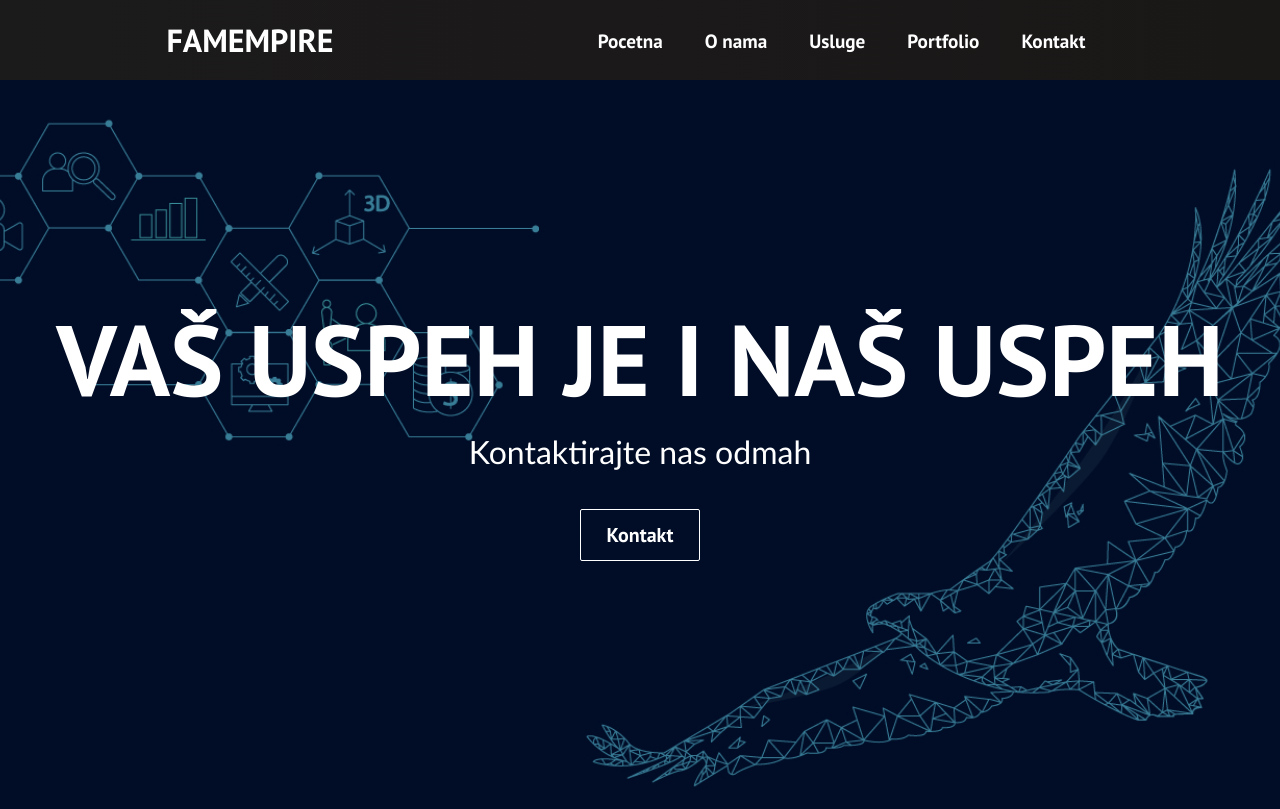
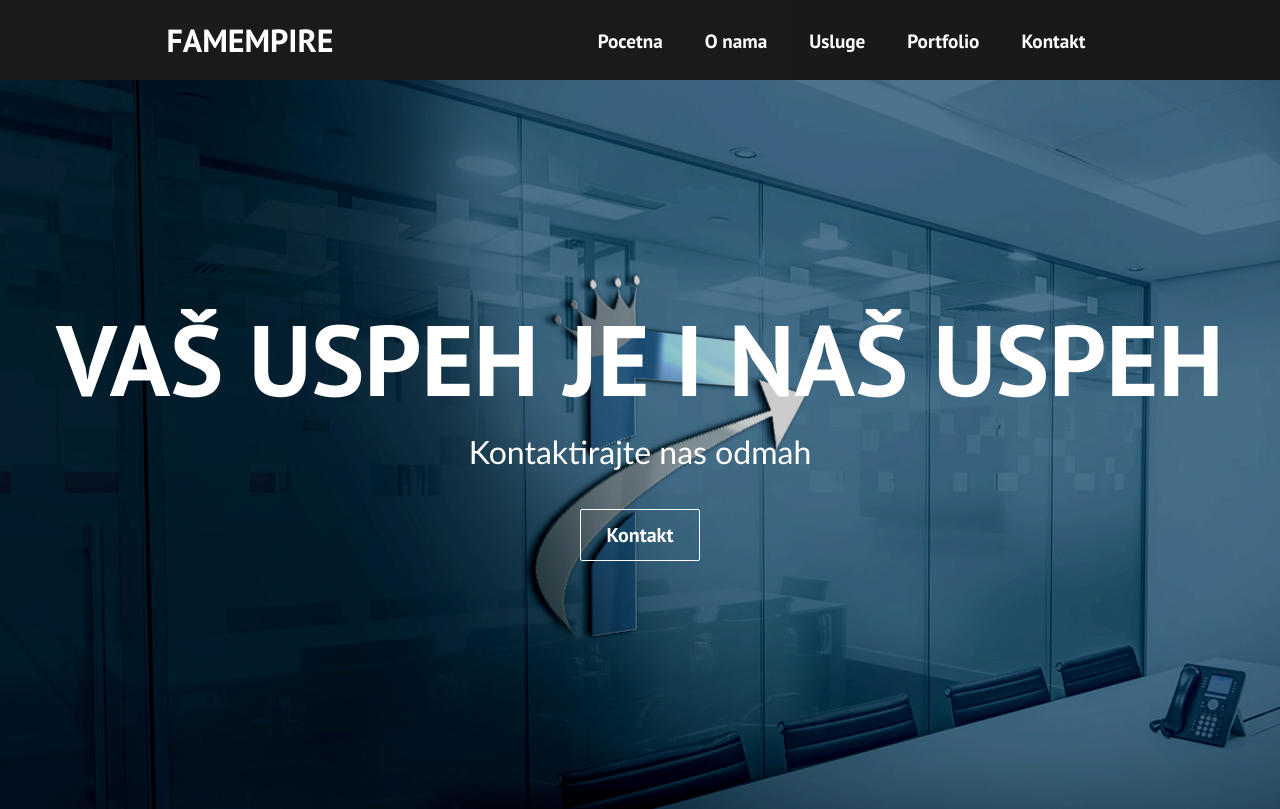
Before and after one commit to VladSustum/nemanja-portfolio1, a React (Create React App) app: page /#/ in a window 1280 px wide. Shown: the top 809 px of the page. Built offline with nearby package versions, Linux system fonts and the light colour scheme; some icons are missing.

Commit message:
fixing stuff

```diff
--- a/src/components/HeroSection.css
+++ b/src/components/HeroSection.css
@@ -7,7 +7,7 @@ video {
   }
 
   .hero-container {
-    background: url('../images/poz2.jpg') center center/cover;
+    background: url('../images/MOKAP.jpg') center center/cover;
     height: 100vh;
     width: 100%;
     display: flex;
```
Also changed, not shown: src/images/MOKAP.jpg (added).
